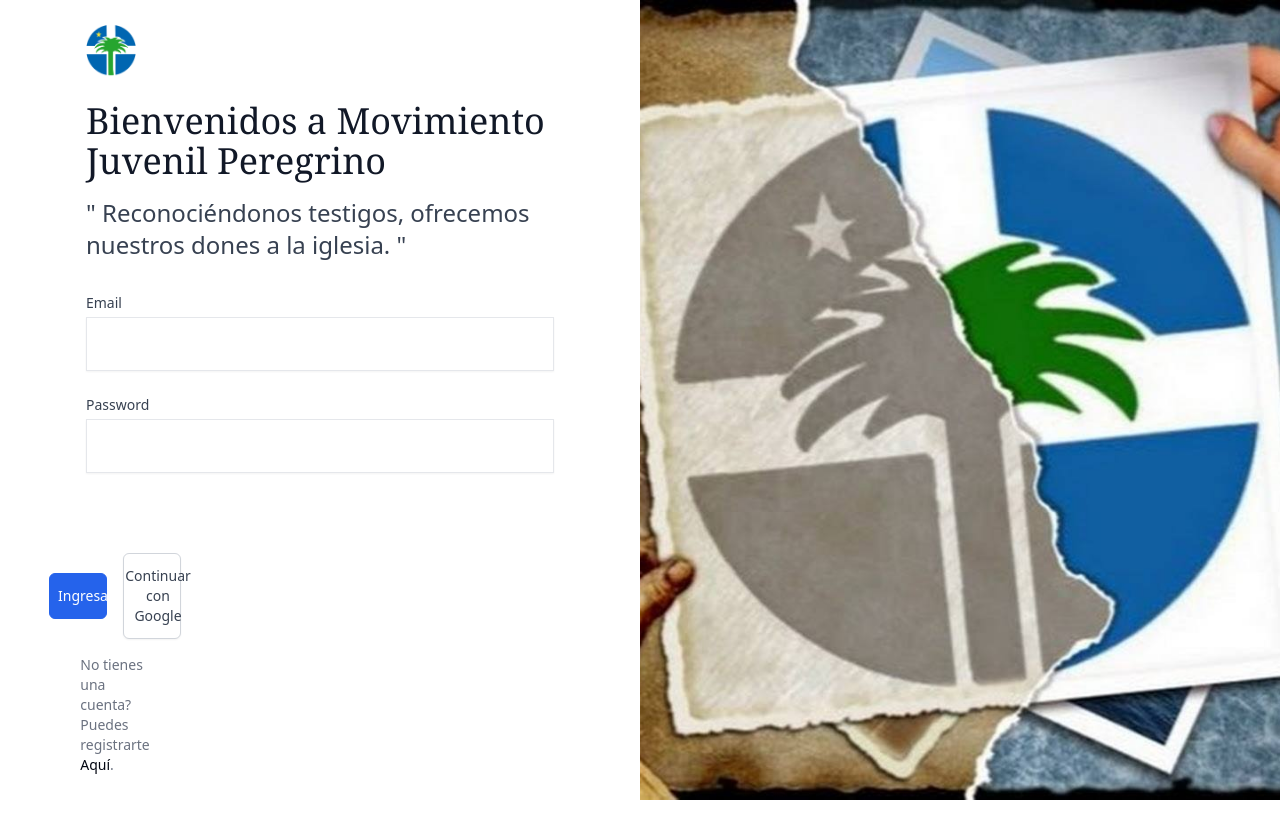
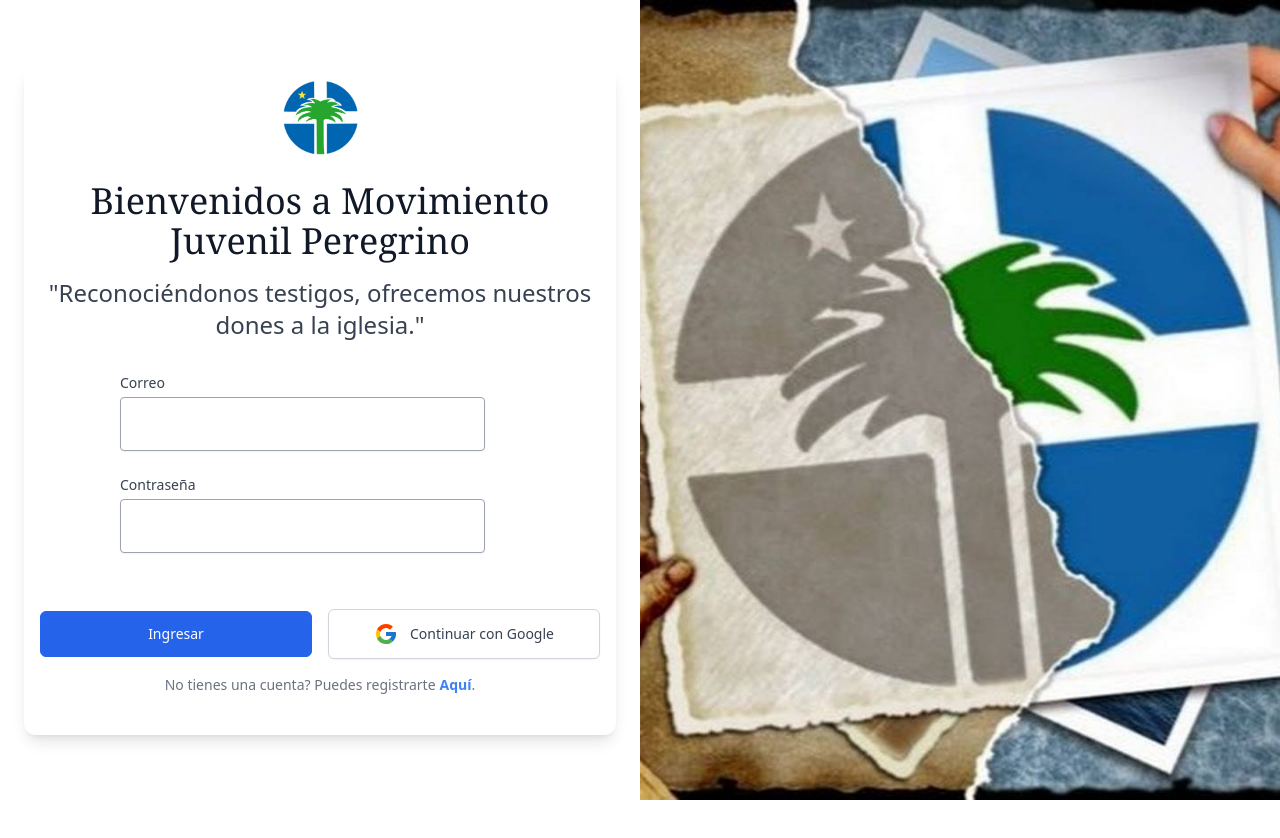
Before and after one commit to felipesdiseno/ft52front, a Next.js app: page /login in a window 1280 px wide. After the commit the page ends 800 px from the top, so only its background shows below. Built offline with nearby package versions, Linux system fonts and the light colour scheme.

Commit message:
estilos aplicados a loadingSession, app,

```diff
--- a/src/app/LoadingSession/page.tsx
+++ b/src/app/LoadingSession/page.tsx
@@ -49,25 +49,33 @@ export default function LoadingSessions() {
 
   const postUserSessionData = async (userObject: IUserObject) => {
     try {
-      const response = await fetch(`http://localhost:${port}/auth/auth0/signup`, {
+      const response = await fetch(
+        `http://localhost:${port}/auth/auth0/signup`,
+        {
           method: 'POST',
           headers: {
             'Content-Type': 'application/json',
           },
           body: JSON.stringify(userObject),
-      });
+        },
+      );
 
       if (!response.ok) {
         const errorData = await response.json();
         console.error('ERROR EN LA RESPUESTA DEL SERVIDOR:', errorData);
-        window.alert('ERROR EN LA RESPUESTA DEL SERVIDOR: ' + errorData.message);
+        window.alert(
+          'ERROR EN LA RESPUESTA DEL SERVIDOR: ' + errorData.message,
+        );
         router.push('/login');
         return;
       }
 
       const data = await response.json();
-      console.log("RESULTADO DEL CONDICIONAL DE ESTADO DE USER, DATA.USER",data.user)
-      if(data.user.status === 'pending'){
+      console.log(
+        'RESULTADO DEL CONDICIONAL DE ESTADO DE USER, DATA.USER',
+        data.user,
+      );
+      if (data.user.status === 'pending') {
         setSession(data.user);
         setToken(data.token);
         router.push('/formpage');
@@ -78,24 +86,23 @@ export default function LoadingSessions() {
       setToken(data.token);
       router.push('/');
       return;
-
     } catch (error) {
       console.error('Error al enviar los datos al backend:', error);
       window.alert('Error al enviar los datos al backend.');
     }
   };
 
-
-
-
-
   return (
-    <div className="flex items-center justify-center w-56 h-56  ">
+    <div className="flex items-center justify-center min-h-screen">
+      <div className="flex items-center justify-center w-60 h-60">
         {status ? (
-        <div role="status">
+          <div
+            role="status"
+            className="flex flex-col items-center justify-center"
+          >
             <svg
               aria-hidden="true"
-            className="w-8 h-8 text-gray-200 animate-spin dark:text-gray-600 fill-blue-600"
+              className="w-14 h-14 text-gray-200 animate-spin dark:text-gray-600 fill-blue-600"
               viewBox="0 0 100 101"
               fill="none"
               xmlns="http://www.w3.org/2000/svg"
@@ -110,10 +117,12 @@ export default function LoadingSessions() {
               />
             </svg>
             <span className="sr-only">Loading...</span>
+            <h1 className="text-2xl text-blue-500 mt-4">Cargando...</h1>
           </div>
         ) : (
           <div>formulario</div>
         )}
       </div>
+    </div>
   );
 }
--- a/src/app/page.tsx
+++ b/src/app/page.tsx
@@ -45,7 +45,6 @@ const featuredEvents = [
   },
 ];
 
-
 export default function Home() {
   const redirect = useRouter();
   // const [isModalOpen, setIsModalOpen] = useState<boolean>(false);
@@ -65,7 +64,7 @@ export default function Home() {
     return;
   };
   useEffect(() => {
-    if(userSession?.status === 'pending'){
+    if (userSession?.status === 'pending') {
       redirect.push('/formpage');
       return;
     }
@@ -74,7 +73,7 @@ export default function Home() {
       getEvents();
     }
     console.log('USE EFFECT EN HOME DE EVENTOS "/"', events);
-    console.log ("datos del usuario logeado" , userSession)
+    console.log('datos del usuario logeado', userSession);
   }),
     [token, userSession, events];
 
--- a/src/components/events/featuredEventCard/index.tsx
+++ b/src/components/events/featuredEventCard/index.tsx
@@ -16,7 +16,7 @@ type featuredEventProps = {
 
 function FeaturedEventCard({ imgSrc, description, title }: featuredEventProps) {
   return (
-    <Card className="w-1/2 max-w-[350px] shadow-lg bg-red-500">
+    <Card className="w-1/2 max-w-[350px] shadow-lg ">
       <CardContent className="pt-6  ">
         <CardTitle className="mb-4">{title}</CardTitle>
         <div className="relative aspect-[16/9] w-full ">
--- a/src/components/loginForm/index.tsx
+++ b/src/components/loginForm/index.tsx
@@ -48,14 +48,18 @@ function LoginForm() {
         if (!response.ok) {
           const errorData = await response.json();
           console.error('ERROR EN LA RESPUESTA DEL SERVIDOR:', errorData);
-          window.alert('ERROR EN LA RESPUESTA DEL SERVIDOR: ' + errorData.message);
+          window.alert(
+            'ERROR EN LA RESPUESTA DEL SERVIDOR: ' + errorData.message,
+          );
           route.push('/login');
           return;
         }
 
         const data = await response.json();
-        if(data.redirect === true){
-          window.alert('No has terminado de completar tu registro al iniciar sesion con el servicio de google ,te invitamos a completarlo');
+        if (data.redirect === true) {
+          window.alert(
+            'No has terminado de completar tu registro al iniciar sesion con el servicio de google ,te invitamos a completarlo',
+          );
           handleClickGoogle();
           return;
         }
@@ -65,7 +69,6 @@ function LoginForm() {
         window.alert('has iniciado sesion exitosamente');
         route.push('/');
         return;
-
       } catch (error) {
         console.error('Error en el inicio de sesión:', error);
         setErrors({ email: 'Error en el inicio de sesión' });
@@ -84,48 +87,33 @@ function LoginForm() {
   };
 
   return (
-    <section className="bg-white mb-10">
-      <div className="lg:grid lg:min-h-screen lg:grid-cols-12">
-        <aside className="relative block h-16 lg:order-last lg:col-span-5 lg:h-full xl:col-span-6">
-          <Image
-            alt="Descripción de la imagen"
-            src="/image/logo-viejo-nuevo.jpg"
-            layout="fill"
-            objectFit="cover"
-          />
-        </aside>
-
-        <main className="flex items-center justify-center px-8 py-8 sm:px-12 lg:col-span-7 lg:px-16 lg:py-12 xl:col-span-6">
-          <div className="w-full max-w-4xl h-auto lg:w-[500px] lg:h-[350px] flex flex-col justify-center mx-auto px-4">
-            <a className="block text-blue-600" href="#">
-              <span className="sr-only">Home</span>
+    <div className="flex flex-row w-full h-screen bg-white wap-4">
+      <div className="flex flex-col p-6 justify-center w-1/2  ">
+        <div className=" p-4 rounded-xl shadow-lg  ">
           <Image
             alt="Descripción de la imagen"
             src="/image/Logo.png"
-                width={50}
-                height={25}
+            width={75}
+            height={50}
+            className=" mx-auto"
           />
-            </a>
-            <div>
-              <h1 className="mt-6 text-2xl font-serif text-gray-900 sm:text-3xl md:text-4xl">
+          <h1 className="mt-6 text-2xl font-serif text-gray-900 sm:text-3xl md:text-4xl mx-auto text-center">
             Bienvenidos a Movimiento Juvenil Peregrino
           </h1>
-            </div>
-            <p className="mt-4 leading-relaxed text-gray-700 sm:text-2xl md:text-2xl">
-              &quot; Reconociéndonos testigos, ofrecemos nuestros dones a la
-              iglesia. &quot;
+          <p className="mt-4 leading-relaxed text-gray-700 sm:text-2xl md:text-2xl text-center">
+            &quot;Reconociéndonos testigos, ofrecemos nuestros dones a la
+            iglesia.&quot;
           </p>
-
           <form
             onSubmit={handleSubmit}
-              className="mt-8 grid grid-cols-6 gap-6"
+            className="mt-8 grid grid-cols-6 gap-6 w-full ml-20"
           >
-              <div className="col-span-6">
+            <div className="col-span-4">
               <label
                 htmlFor="Email"
                 className="block text-sm font-medium text-gray-700"
               >
-                  Email
+                Correo
               </label>
               <input
                 type="email"
@@ -135,19 +123,21 @@ function LoginForm() {
                 onChange={(e) =>
                   setLoginUser({ ...loginUser, email: e.target.value })
                 }
-                  className={`mt-1 w-full p-4 border ${errors.email ? 'border-red-500' : 'border-gray-200'} bg-white text-sm text-gray-700 shadow-sm`}
+                className={`mt-1 w-full p-4 border  ${
+                  errors.email ? 'border-red-500' : 'border-gray-400 rounded-sm'
+                } bg-white text-sm text-gray-400 shadow-sm`}
               />
               {errors.email && (
                 <p className="text-red-500 text-sm">{errors.email}</p>
               )}
             </div>
 
-              <div className="col-span-6">
+            <div className="col-span-4">
               <label
                 htmlFor="Password"
                 className="block text-sm font-medium text-gray-700"
               >
-                  Password
+                Contraseña
               </label>
               <input
                 type="password"
@@ -157,18 +147,22 @@ function LoginForm() {
                 onChange={(e) =>
                   setLoginUser({ ...loginUser, password: e.target.value })
                 }
-                  className={`mt-1 w-full p-4 border ${errors.password ? 'border-red-500' : 'border-gray-200'} bg-white text-sm text-gray-700 shadow-sm mb-4`}
+                className={`mt-1 w-full p-4 border ${
+                  errors.password
+                    ? 'border-red-500'
+                    : 'border-gray-400 rounded-sm'
+                } bg-white text-sm text-gray-400 shadow-sm mb-4`}
               />
               {errors.password && (
                 <p className="text-red-500 text-sm">{errors.password}</p>
               )}
             </div>
-
-              <div className="flex flex-col items-center gap-4 2-full">
+          </form>
+          <div className="flex flex-col items-center gap-4 w-full">
             <div className="flex flex-row items-center gap-4 justify-center w-full mt-10">
               <button
                 type="submit"
-                    className="inline-block  rounded-md border border-blue-600 bg-blue-600 px-2 py-3 text-sm font-medium text-white transition hover:bg-transparent hover:text-blue-600 focus:outline-none focus:ring active:text-blue-500 w-full max-w-xs"
+                className="inline-block rounded-md border border-blue-600 bg-blue-600 px-2 py-3 text-sm font-medium text-white transition hover:bg-transparent hover:text-blue-600 focus:outline-none focus:ring active:text-blue-500 w-full max-w-xs"
               >
                 Ingresar
               </button>
@@ -183,19 +177,27 @@ function LoginForm() {
                 </span>
               </button>
             </div>
-                <p className="mt-6 text-sm text-gray-500 sm:mt-0">
-                  No tienes una cuenta? Puedes registrarte{' '}
-                  <Link href={'/register'} className="text-gray-950">
+            <p className="mt-6 text-sm text-gray-500 sm:mt-0 mb-6">
+              No tienes una cuenta? Puedes registrarte
+              <Link
+                href={'/register'}
+                className="text-blue-500 font-bold hover:underline hover:text-blue-600 ml-1"
+              >
                 Aquí
               </Link>
               .
             </p>
           </div>
-            </form>
         </div>
-        </main>
       </div>
-    </section>
+      <div className="w-1/2">
+        <img
+          alt="Descripción de la imagen"
+          src="/image/logo-viejo-nuevo.jpg"
+          className="w-full h-full object-cover"
+        />
+      </div>
+    </div>
   );
 }
 
```
Lines whose indentation alone changed are shown as unchanged.
